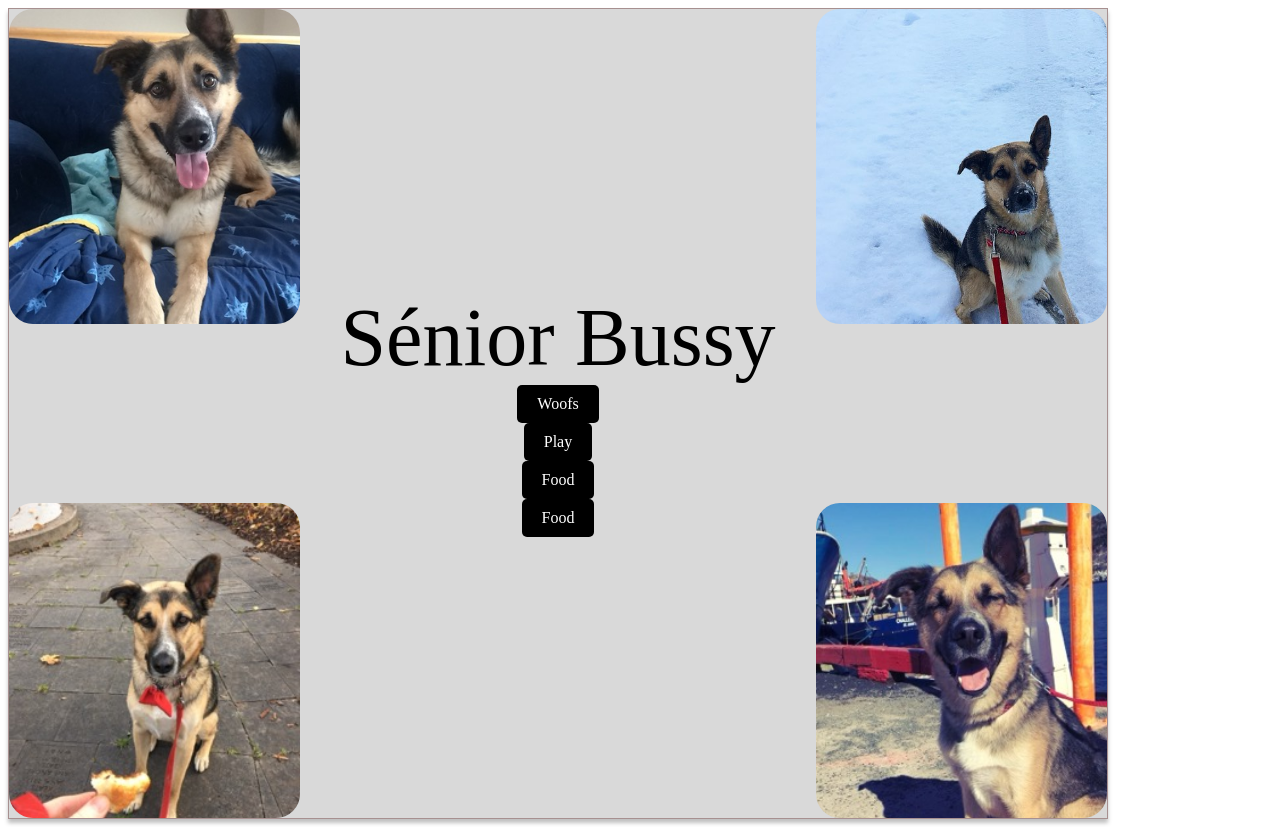
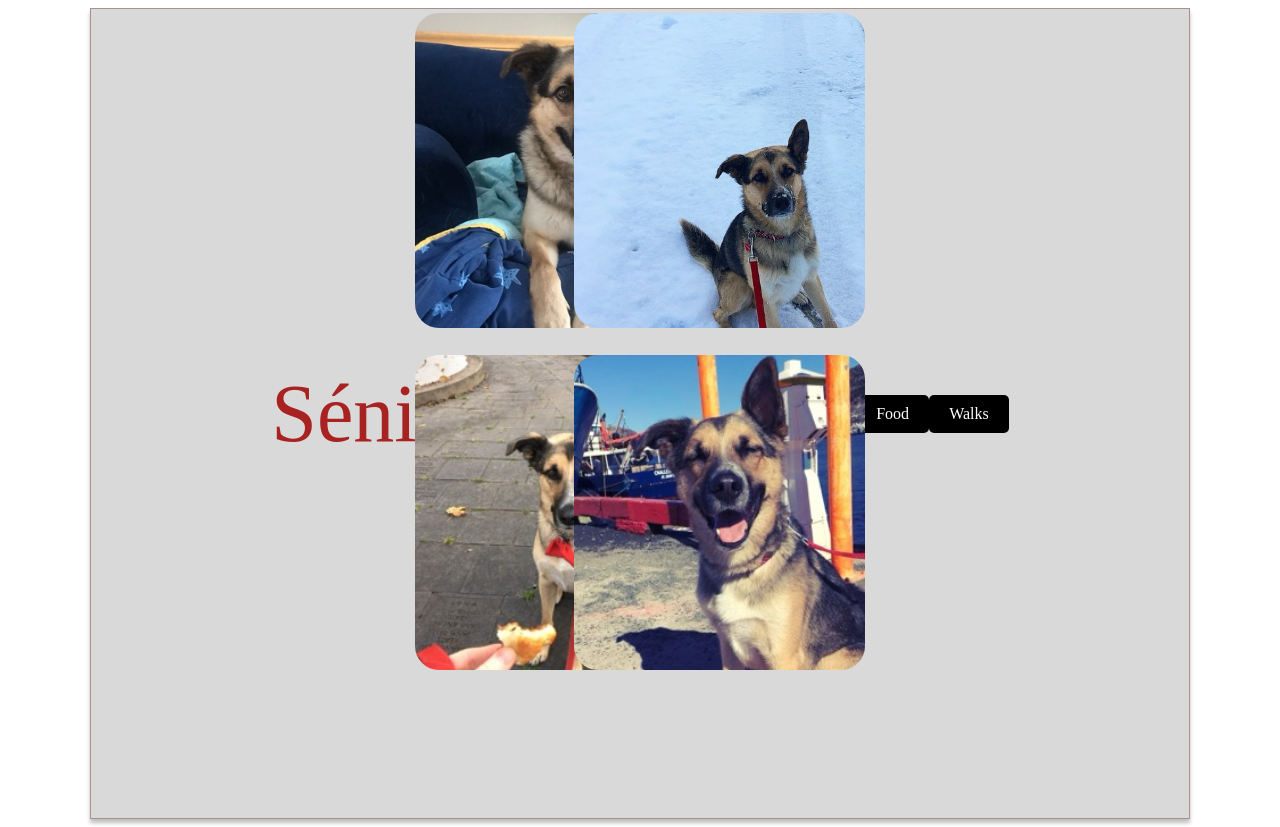
Before and after one commit to kyhol/MayPractice2024, a plain HTML site: page Buzz Website/index.html in a window 1280 px wide. Drawn offline with Linux system fonts and the light colour scheme.

Commit message:
Fun disaster

```diff
--- a/Buzz Website/index.html
+++ b/Buzz Website/index.html
@@ -23,7 +23,7 @@
             <div class="button-text">Food</div>
         </div>
         <div class="button">
-            <div class="button-text">Food</div>
+            <div class="button-text">Walks</div>
         </div>
     </div>
 
--- a/Buzz Website/style.css
+++ b/Buzz Website/style.css
@@ -1,15 +1,16 @@
 .container {
-    position: relative;
     width: 1100px;
     height: 811px;
     background: #D9D9D9;
     box-shadow: 0px 4px 4px rgba(0, 0, 0, 0.25);
     border: 1px #A79090 solid;
     display: flex;
-    flex-direction: column;
-    justify-content: center;
-    align-items: center;
+    flex-wrap: wrap;
+    justify-content: center; /* Center horizontally */
+    align-items: center; /* Center vertically */
     padding: 20px;
+    box-sizing: border-box; /* Include padding in the width and height */
+    margin: auto; /* Auto margin to center horizontally */
     box-sizing: border-box; /* Include padding in the width and height */
 }
 
@@ -22,28 +23,30 @@
 }
 
 .top-left {
-    top: 0;
-    left: 0;
+    top: 13px;
+    left: 415px;
 }
 
 .top-right {
-    top: 0;
-    right: 0;
+    top: 13px;
+    right: 415px;
 }
 
 .bottom-left {
-    bottom: 0;
-    left: 0;
+    bottom: 130px;
+    left: 415px;
 }
 
 .bottom-right {
-    bottom: 0;
-    right: 0;
+    bottom: 130px;
+    right: 415px;
 }
 
 /* Rest of your styles */
 .title {
     font-size: 82px;
+    color: #A92222;
+
 }
 
 .button {
@@ -57,3 +60,15 @@
 .button-text {
     font-size: 16px;
 }
+
+/* Responsive styles */
+@media (max-width: 600px) {
+    .container {
+        width: 100%;
+        height: auto;
+    }
+    .image {
+        width: 100%;
+        height: auto;
+    }
+}
```
